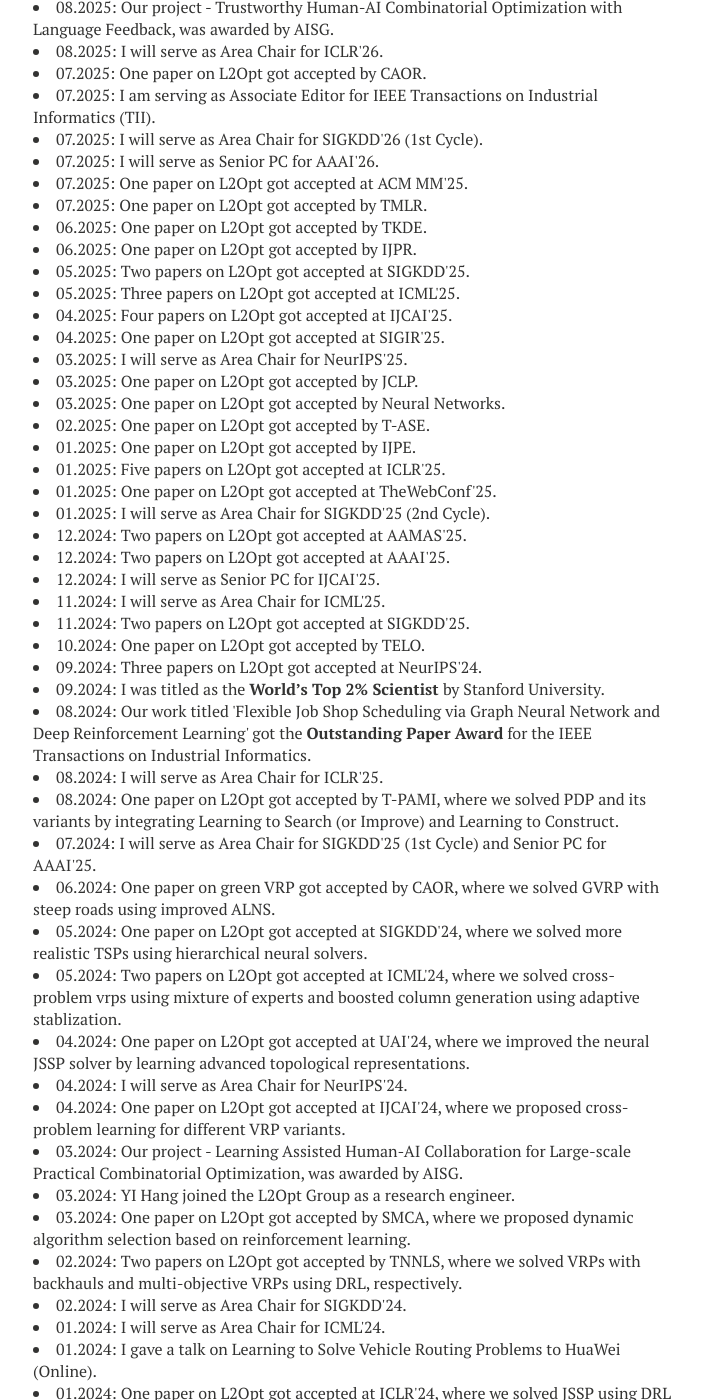
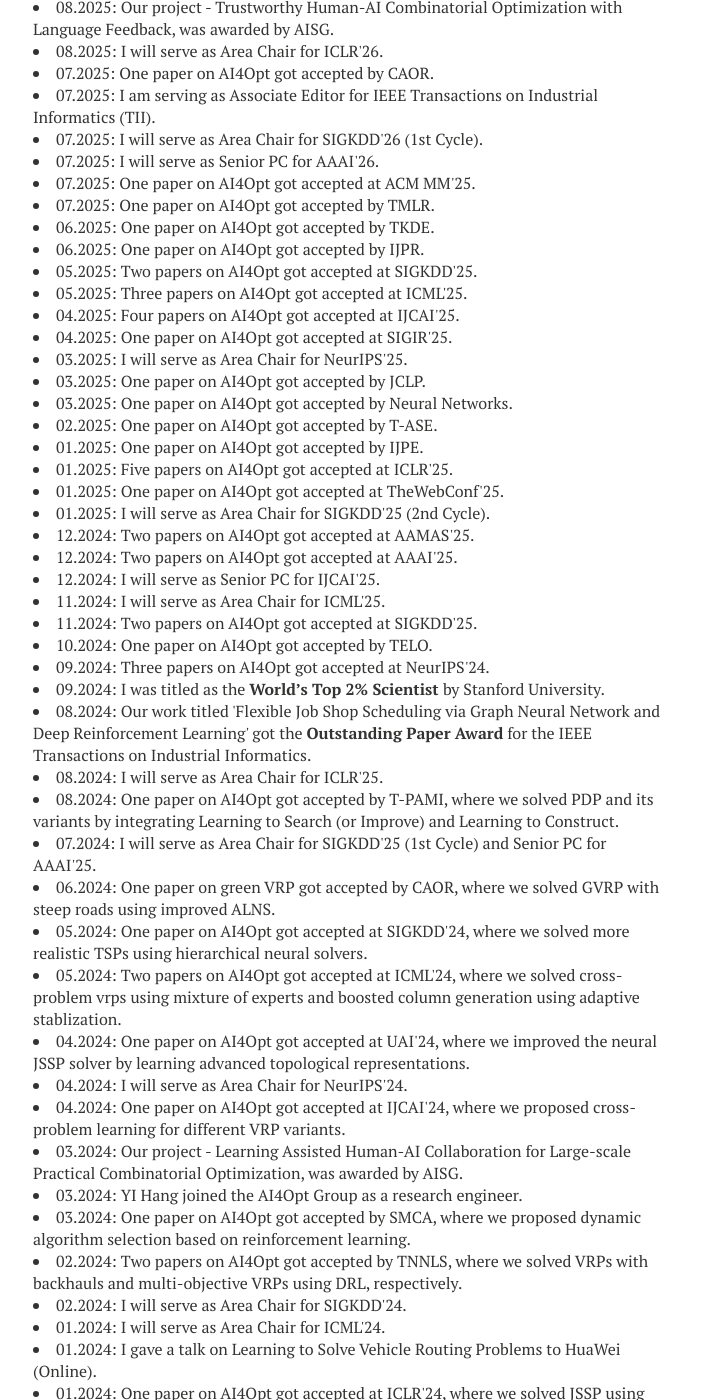
Before and after one commit to zhiguangcaosg/zhiguangcaosg.github.io, a Jekyll site: the page built from index.md, in a window 1280 px wide and 1400 px high, scrolled down 1516 px. Shown: the whole window, without its empty margins (287-989 px from the left). Built offline with Jekyll 4.4.1, drawn with Linux system fonts in a browser that asks for light colours; nearby versions of some CDN libraries; some of the changed text lies outside the part shown.

Commit message:
Update index.md

```diff
--- a/index.md
+++ b/index.md
@@ -6,13 +6,13 @@ image: banner1.png
 ---
 <h3 style="margin-bottom:0px;padding-top:20px">Hiring!!!</h3> <br>
 
-<p align="justify">I am looking for self-motivated PhD/Master students to join my L2Opt Group at SMU to conduct research on <b>Learning to Optimize</b>, where deep learning (including LLM) is exploited to solve combinatorial optimization problems, especially the vehicle routing problems. The requirement for SMU PhD admission can be found <a href="https://scis.smu.edu.sg/programmes/PhD/admission-fees-scholarships"  target="_blank"> <font color="#0000FF"><b>HERE</b></font></a>. Visiting CSC students/researchers, and remote online interns are also welcome.  Drop me an email if you are interested! </p>
+<p align="justify">I am looking for self-motivated PhD/Master students to join my AI4Opt Group at SMU to conduct research on <b>Learning to Optimize</b>, where deep learning (including LLM) is exploited to solve combinatorial optimization problems, especially the vehicle routing problems. The requirement for SMU PhD admission can be found <a href="https://scis.smu.edu.sg/programmes/PhD/admission-fees-scholarships"  target="_blank"> <font color="#0000FF"><b>HERE</b></font></a>. Visiting CSC students/researchers, and remote online interns are also welcome.  Drop me an email if you are interested! </p>
 <br />
 
 
 <h3 style="margin-bottom:0px;padding-top:20px;">About Me</h3> <br>
 
-<p align="justify">I am currently an Assistant Professor at the School of Computing and Information Systems (SCIS), Singapore Management University (SMU). I received the Ph.D from Interdisciplinary Graduate School & School of Computer Science and Engineering, and the M.Sc from School of Electrical and Electronic Engineering, NTU. I received the B.Eng in Automation from Guangdong University of Technology (GDUT), China. I am leading the L2Opt Group at SMU. You may approach me at</p>
+<p align="justify">I am currently an Assistant Professor at the School of Computing and Information Systems (SCIS), Singapore Management University (SMU). I received the Ph.D from Interdisciplinary Graduate School & School of Computer Science and Engineering, and the M.Sc from School of Electrical and Electronic Engineering, NTU. I received the B.Eng in Automation from Guangdong University of Technology (GDUT), China. I am leading the AI4Opt Group at SMU. You may approach me at</p>
 <li>
 <b>Office</b>: Room 5027, 80 Stamford Road, Singapore 178902
 </li>
@@ -53,7 +53,7 @@ image: banner1.png
 </li>
 
 <li>
-01.2026: Eight papers on L2Opt got accepted at ICLR'26.
+01.2026: Eight papers on AI4Opt got accepted at ICLR'26.
 </li>
 
 <li>
@@ -61,19 +61,19 @@ image: banner1.png
 </li>
 
 <li>
-01.2026: One paper on L2Opt got accepted by TEVC.
+01.2026: One paper on AI4Opt got accepted by TEVC.
 </li>
 
 <li>
-12.2025: Three papers on L2Opt got accepted at AAMAS'26.
+12.2025: Three papers on AI4Opt got accepted at AAMAS'26.
 </li>
 
 <li>
-12.2025: One paper on L2Opt got accepted by TRE.
+12.2025: One paper on AI4Opt got accepted by TRE.
 </li>
 
 <li>
-12.2025: One paper on L2Opt got accepted by CAIE.
+12.2025: One paper on AI4Opt got accepted by CAIE.
 </li>
 
 <li>
@@ -89,11 +89,11 @@ image: banner1.png
 </li>
 
 <li>
-11.2025:  Three papers on L2Opt got accepted at AAAI'26.
+11.2025:  Three papers on AI4Opt got accepted at AAAI'26.
 </li>
 
 <li>
-11.2025:  One paper on L2Opt got accepted by IJPR.
+11.2025:  One paper on AI4Opt got accepted by IJPR.
 </li>
 
 <li>
@@ -105,7 +105,7 @@ image: banner1.png
 </li>
 
 <li>
-09.2025:  Six papers on L2Opt got accepted at NeurIPS'25.
+09.2025:  Six papers on AI4Opt got accepted at NeurIPS'25.
 </li>
 
 <li>
@@ -117,7 +117,7 @@ image: banner1.png
 </li>
 
 <li>
-07.2025:  One paper on L2Opt got accepted by CAOR.
+07.2025:  One paper on AI4Opt got accepted by CAOR.
 </li>
 
 <li>
@@ -133,35 +133,35 @@ image: banner1.png
 </li>
 
 <li>
-07.2025:  One paper on L2Opt got accepted at ACM MM'25.
+07.2025:  One paper on AI4Opt got accepted at ACM MM'25.
 </li>
 
 <li>
-07.2025:  One paper on L2Opt got accepted by TMLR.
+07.2025:  One paper on AI4Opt got accepted by TMLR.
 </li>
 
 <li>
-06.2025:  One paper on L2Opt got accepted by TKDE.
+06.2025:  One paper on AI4Opt got accepted by TKDE.
 </li>
 
 <li>
-06.2025:  One paper on L2Opt got accepted by IJPR.
+06.2025:  One paper on AI4Opt got accepted by IJPR.
 </li>
 
 <li>
-05.2025:  Two papers on L2Opt got accepted at SIGKDD'25.
+05.2025:  Two papers on AI4Opt got accepted at SIGKDD'25.
 </li>
 
 <li>
-05.2025:  Three papers on L2Opt got accepted at ICML'25.
+05.2025:  Three papers on AI4Opt got accepted at ICML'25.
 </li>
 
 <li>
-04.2025:  Four papers on L2Opt got accepted at IJCAI'25.
+04.2025:  Four papers on AI4Opt got accepted at IJCAI'25.
 </li>
 
 <li>
-04.2025:  One paper on L2Opt got accepted at SIGIR'25.
+04.2025:  One paper on AI4Opt got accepted at SIGIR'25.
 </li>
 
 <li>
@@ -169,27 +169,27 @@ image: banner1.png
 </li>
 
 <li>
-03.2025:  One paper on L2Opt got accepted by JCLP.
+03.2025:  One paper on AI4Opt got accepted by JCLP.
 </li>
 
 <li>
-03.2025:  One paper on L2Opt got accepted by Neural Networks.
+03.2025:  One paper on AI4Opt got accepted by Neural Networks.
 </li>
 
 <li>
-02.2025:  One paper on L2Opt got accepted by T-ASE.
+02.2025:  One paper on AI4Opt got accepted by T-ASE.
 </li>
 
 <li>
-01.2025:  One paper on L2Opt got accepted by IJPE.
+01.2025:  One paper on AI4Opt got accepted by IJPE.
 </li>
 
 <li>
-01.2025:  Five papers on L2Opt got accepted at ICLR'25.
+01.2025:  Five papers on AI4Opt got accepted at ICLR'25.
 </li>
 
 <li>
-01.2025:  One paper on L2Opt got accepted at TheWebConf'25.
+01.2025:  One paper on AI4Opt got accepted at TheWebConf'25.
 </li>
 
 <li>
@@ -197,11 +197,11 @@ image: banner1.png
 </li>
 
 <li>
-12.2024:  Two papers on L2Opt got accepted at AAMAS'25.
+12.2024:  Two papers on AI4Opt got accepted at AAMAS'25.
 </li>
 
 <li>
-12.2024:  Two papers on L2Opt got accepted at AAAI'25.
+12.2024:  Two papers on AI4Opt got accepted at AAAI'25.
 </li>
 
 <li>
@@ -212,15 +212,15 @@ image: banner1.png
 11.2024:  I will serve as Area Chair for ICML'25.
 </li>
 <li>
-11.2024:  Two papers on L2Opt got accepted at SIGKDD'25.
+11.2024:  Two papers on AI4Opt got accepted at SIGKDD'25.
 </li>
 
 <li>
-10.2024:  One paper on L2Opt got accepted by TELO.
+10.2024:  One paper on AI4Opt got accepted by TELO.
 </li>
 
 <li>
-09.2024:  Three papers on L2Opt got accepted at NeurIPS'24.
+09.2024:  Three papers on AI4Opt got accepted at NeurIPS'24.
 </li>
 
 <li>
@@ -235,7 +235,7 @@ image: banner1.png
 </li>
 
 <li>
-08.2024:  One paper on L2Opt got accepted by T-PAMI, where we solved PDP and its variants by integrating Learning to Search (or Improve) and Learning to Construct.
+08.2024:  One paper on AI4Opt got accepted by T-PAMI, where we solved PDP and its variants by integrating Learning to Search (or Improve) and Learning to Construct.
 </li>
 
 <li>
@@ -247,15 +247,15 @@ image: banner1.png
 </li>
 
 <li>
-05.2024:  One paper on L2Opt got accepted at SIGKDD'24, where we solved more realistic TSPs using hierarchical neural solvers.
+05.2024:  One paper on AI4Opt got accepted at SIGKDD'24, where we solved more realistic TSPs using hierarchical neural solvers.
 </li>
 
 <li>
-05.2024:  Two papers on L2Opt got accepted at ICML'24, where we solved cross-problem vrps using mixture of experts and boosted column generation using adaptive stablization.
+05.2024:  Two papers on AI4Opt got accepted at ICML'24, where we solved cross-problem vrps using mixture of experts and boosted column generation using adaptive stablization.
 </li>
 
 <li>
-04.2024:  One paper on L2Opt got accepted at UAI'24, where we improved the neural JSSP solver by learning advanced topological representations.
+04.2024:  One paper on AI4Opt got accepted at UAI'24, where we improved the neural JSSP solver by learning advanced topological representations.
 </li>
 
 <li>
@@ -263,7 +263,7 @@ image: banner1.png
 </li>
 
 <li>
-04.2024:  One paper on L2Opt got accepted at IJCAI'24, where we proposed cross-problem learning for different VRP variants.
+04.2024:  One paper on AI4Opt got accepted at IJCAI'24, where we proposed cross-problem learning for different VRP variants.
 </li>
 
 <li>
@@ -271,15 +271,15 @@ image: banner1.png
 </li>
 
 <li>
-03.2024:  YI Hang joined the L2Opt Group as a research engineer.
+03.2024:  YI Hang joined the AI4Opt Group as a research engineer.
 </li>
 
 <li>
-03.2024:  One paper on L2Opt got accepted by SMCA, where we proposed dynamic algorithm selection based on reinforcement learning.
+03.2024:  One paper on AI4Opt got accepted by SMCA, where we proposed dynamic algorithm selection based on reinforcement learning.
 </li>
 
 <li>
-02.2024:  Two papers on L2Opt got accepted by TNNLS, where we solved VRPs with backhauls and multi-objective VRPs using DRL, respectively.
+02.2024:  Two papers on AI4Opt got accepted by TNNLS, where we solved VRPs with backhauls and multi-objective VRPs using DRL, respectively.
 </li>
 
 <li>
@@ -295,23 +295,23 @@ image: banner1.png
 </li>
 
 <li>
-01.2024:  One paper on L2Opt got accepted at ICLR'24, where we solved JSSP using DRL based improvement heuristic.
+01.2024:  One paper on AI4Opt got accepted at ICLR'24, where we solved JSSP using DRL based improvement heuristic.
 </li>
 
 <li>
-01.2024:  One paper on L2Opt got accepted by T-ASE, where we solved large-scale UAV routing using DRL based divide-and-conquer.
+01.2024:  One paper on AI4Opt got accepted by T-ASE, where we solved large-scale UAV routing using DRL based divide-and-conquer.
 </li>
 
 <li>
-01.2024:  One paper on L2Opt got accepted by T-ITS, where we solved stochastic shortest path problem using actor-critic based RL.
+01.2024:  One paper on AI4Opt got accepted by T-ITS, where we solved stochastic shortest path problem using actor-critic based RL.
 </li>
 
 <li>
-12.2023:  One paper on L2Opt got accepted at AAMAS'24, where we solved multi-objective VRPs, including MOTSP and MOCVRP.
+12.2023:  One paper on AI4Opt got accepted at AAMAS'24, where we solved multi-objective VRPs, including MOTSP and MOCVRP.
 </li>
 
 <li>
-12.2023:  One paper on L2Opt got accepted at AAAI'24, where we solved large-scale VRPs (including TSP, ATSP, CVRP, and PCTSP) in real-time.
+12.2023:  One paper on AI4Opt got accepted at AAAI'24, where we solved large-scale VRPs (including TSP, ATSP, CVRP, and PCTSP) in real-time.
 </li>
 
 <li>
@@ -319,11 +319,11 @@ image: banner1.png
 </li>
 
 <li>
-09.2023:  Six papers on L2Opt got accepted at NeurIPS'23.
+09.2023:  Six papers on AI4Opt got accepted at NeurIPS'23.
 </li>
 
 <li>
-09.2023:  LIU Yunduo and LIAO Shubing joined the L2Opt Group as visiting students.
+09.2023:  LIU Yunduo and LIAO Shubing joined the AI4Opt Group as visiting students.
 </li>
 <li>
 07.2023: I joined the School of Computing and Information Systems, SMU, as an Assistant Professor.
```
